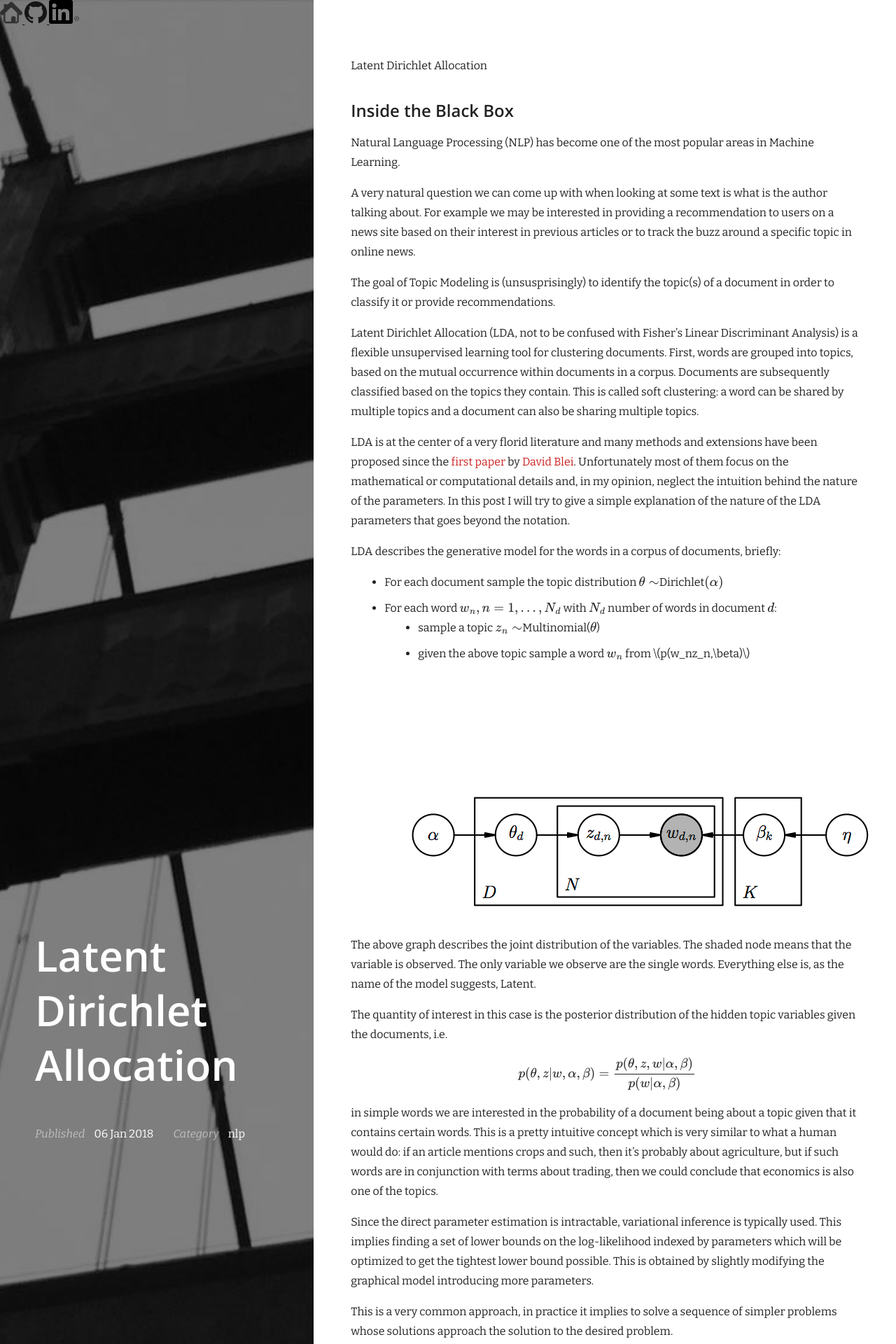
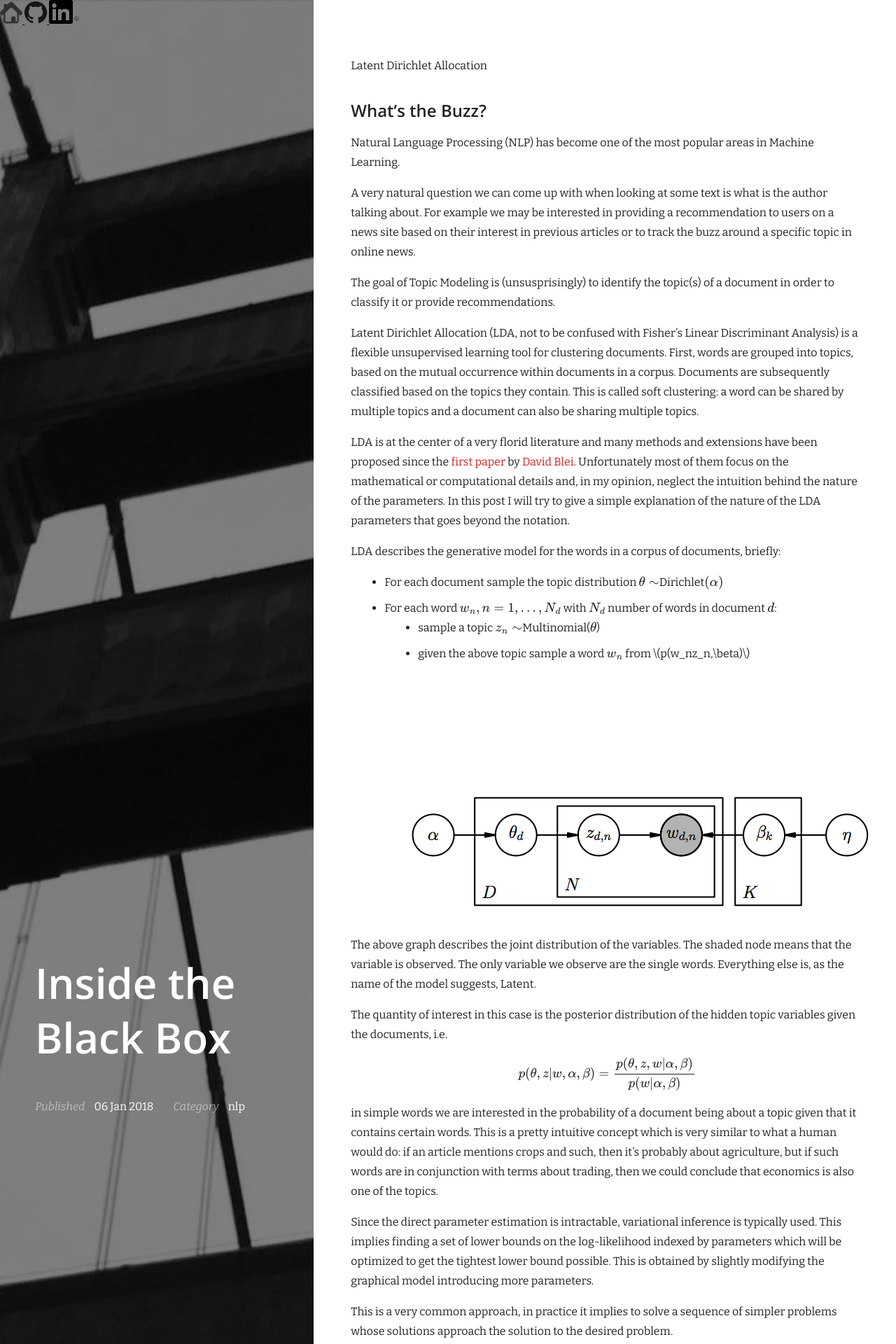
Before and after one commit to mrpozzi/mrpozzi.github.io, a Jekyll site: the page built from _posts/2017-11-15-latent-dirichlet-allocation.md, in a window 1280 px wide. Shown: the top 1920 px of the page at 70% size. Built offline with Jekyll 4.4.1, drawn with Linux system fonts in a browser that asks for light colours; nearby versions of some CDN libraries; formulas are drawn with MathJax 3.

Commit message:
Changed title

```diff
--- a/_posts/2017-11-15-latent-dirichlet-allocation.md
+++ b/_posts/2017-11-15-latent-dirichlet-allocation.md
@@ -1,6 +1,6 @@
 ---
 layout: post
-title: "Latent Dirichlet Allocation"
+title: "Inside the Black Box"
 date: 2018-01-06 8:30:00
 categories: nlp
 featured_image: /images/cover.jpg
@@ -8,7 +8,7 @@ featured_image: /images/cover.jpg
 
 Latent Dirichlet Allocation
 
-## Inside the Black Box
+## What's the Buzz?
 
 Natural Language Processing (NLP) has become one of the most popular areas in Machine Learning.
 
```
Also changed, not shown: 1 other file.
